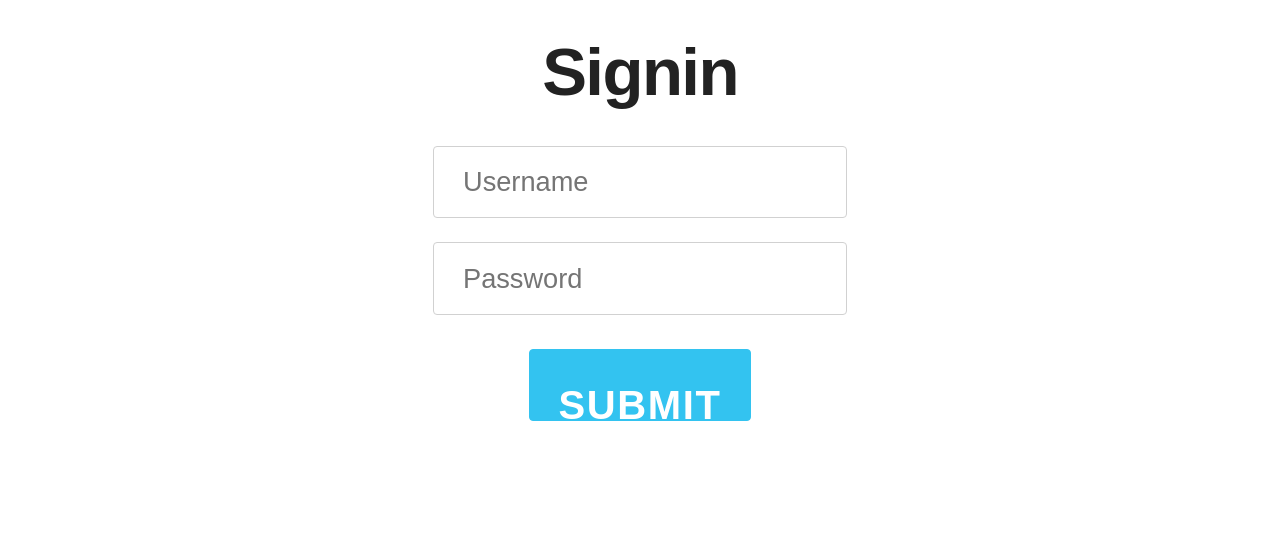
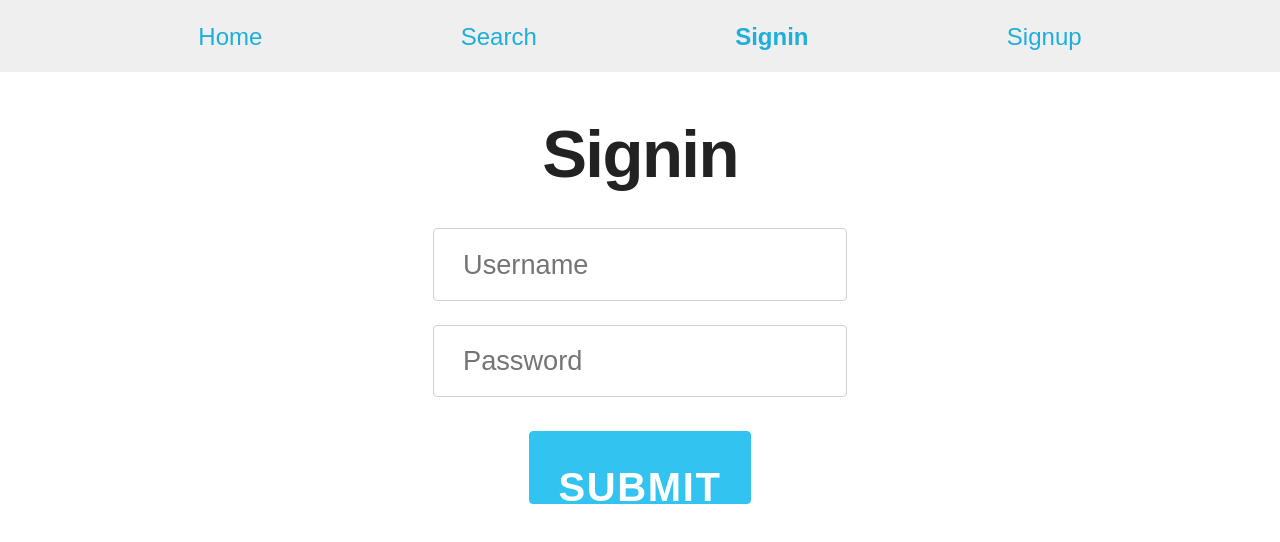
Before and after one commit to mattperkins/graphql-react-apollo_boost, a React (Create React App) app in the folder client/: page /signin in a window 1280 px wide. Shown: the top 542 px of the page. Built offline with nearby package versions, Linux system fonts and the light colour scheme; no server answers.

Commit message:
create Navbar component and add search route

```diff
--- a/client/src/components/App.js
+++ b/client/src/components/App.js
@@ -4,7 +4,6 @@ import { GET_ALL_SOFTWARE } from '../queries'
 
 const App = () => (
  <div className="center">
-  <h1>Home</h1>
   {/* // Query props */}
   <Query query={GET_ALL_SOFTWARE}>
    {/* // Render Props destructured  */}
--- /dev/null
+++ b/client/src/components/Navbar.js
@@ -0,0 +1,27 @@
+import React from 'react'
+import { NavLink } from 'react-router-dom'
+
+const Navbar = () => (
+ <nav>
+  <NavbarUnAuth />
+ </nav>
+)
+
+const NavbarUnAuth = () => (
+ <ul>
+  <li>
+   <NavLink to="/" exact>Home</NavLink>
+  </li>
+  <li>
+   <NavLink to="/search">Search</NavLink>
+  </li>
+  <li>
+   <NavLink to="/signin">Signin</NavLink>
+  </li>
+  <li>
+   <NavLink to="/signup">Signup</NavLink>
+  </li>
+ </ul>
+)
+
+export default Navbar
--- /dev/null
+++ b/client/src/components/Software/Search.js
@@ -0,0 +1,9 @@
+import React from 'react'
+
+const Search = () => (
+ <div className="center">
+  Search
+ </div>
+)
+
+export default Search
--- a/client/src/index.css
+++ b/client/src/index.css
@@ -9,6 +9,33 @@ body {
 .center {
   text-align: center;
 }
+/* Navbar */
+nav {
+  text-align: center;
+  padding-top: 18px;
+  background-color: #efefef;
+}
+
+nav ul {
+  display: flex;
+  align-items: center;
+  justify-content: space-evenly;
+  flex-wrap: wrap;
+}
+ul {
+  list-style: none;
+}
+nav a,
+nav a:link {
+  text-decoration: none;
+  font-size: 1.5rem;
+}
+
+.active {
+  font-weight: bold;
+}
+
+
 .form input,
       select,
       textarea {
--- a/client/src/index.js
+++ b/client/src/index.js
@@ -1,11 +1,13 @@
-import React from 'react'
+import React, { Fragment } from 'react'
 import ReactDOM from 'react-dom'
 import { BrowserRouter as Router, Route, Switch, Redirect } from 'react-router-dom'
 import './index.css'
 import App from './components/App'
+import Navbar from './components/Navbar'
+import withSession from './components/withSession'
+import Search from './components/Software/Search'
 import Signin from './components/Auth/Signin'
 import Signup from './components/Auth/Signup'
-import withSession from './components/withSession'
 
 import ApolloClient from 'apollo-boost'
 import { ApolloProvider } from 'react-apollo'
@@ -40,11 +42,17 @@ const client = new ApolloClient({
 
 const Root = ({ refetch }) => (
  <Router>
+  <Fragment>
+   <Navbar /> {/* placed here to make it available on all routes */}
    <Switch>
     <Route
      path="/"
      exact
      component={App}
+    />
+    <Route
+     path="/search"
+     component={Search}
     />
     <Route
      path="/signin"
@@ -56,6 +64,7 @@ const Root = ({ refetch }) => (
     />
     <Redirect to="/" />
    </Switch>
+  </Fragment>
  </Router>
 )
 // HOC
```
Lines whose indentation alone changed are shown as unchanged.
